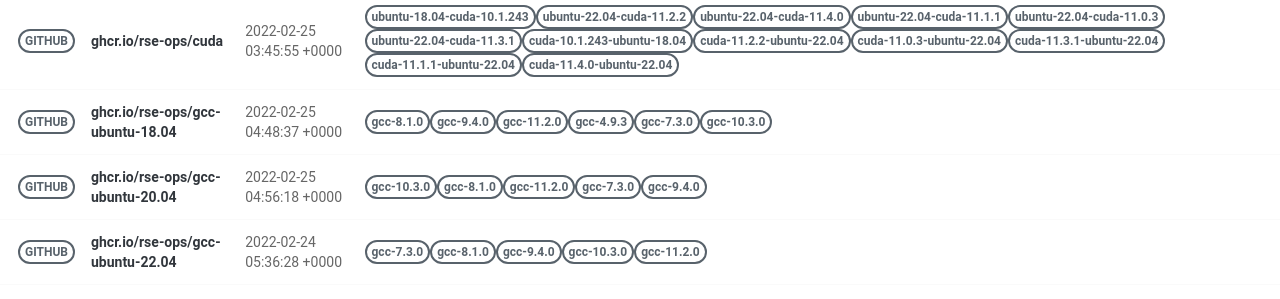
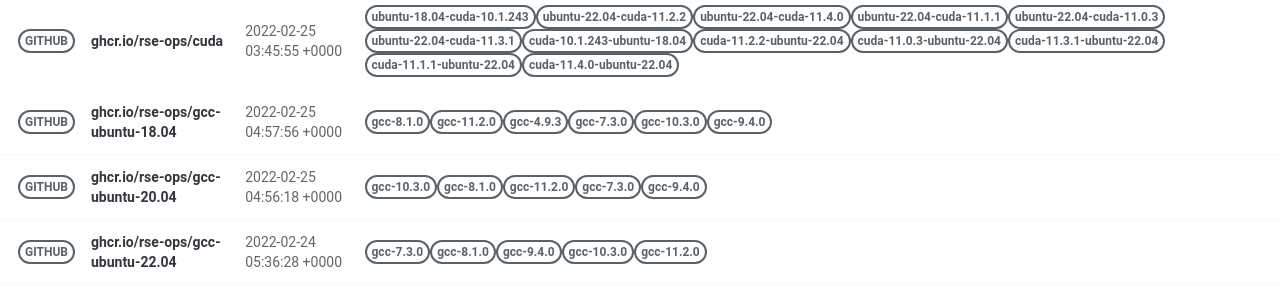
Before and after one commit to rse-ops/docker-images, a Jekyll site: the page built from pages/index.md, in a window 1280 px wide. Shown: the part 502-801 px from the top of the page. Built offline with Jekyll 4.4.1, drawn with Linux system fonts in a browser that asks for light colours; nearby versions of some CDN libraries.

Commit message:
Automated push to update library 2022-02-25

```diff
--- a/_library/ghcr.io-rse-ops-gcc-ubuntu-18.04.md
+++ b/_library/ghcr.io-rse-ops-gcc-ubuntu-18.04.md
@@ -1,7 +1,7 @@
 ---
 layout: container
 name: ghcr.io/rse-ops/gcc-ubuntu-18.04
-updated_at: 2022-02-25 04:48:37.274025
+updated_at: 2022-02-25 04:57:56.628193
 
 
 container_url: https://github.com/orgs/rse-ops/packages/container/package/gcc-ubuntu-18.04
```
Also changed, not shown: other parts of _library/ghcr.io-rse-ops-gcc-ubuntu-18.04.md (+3 -3 lines).
